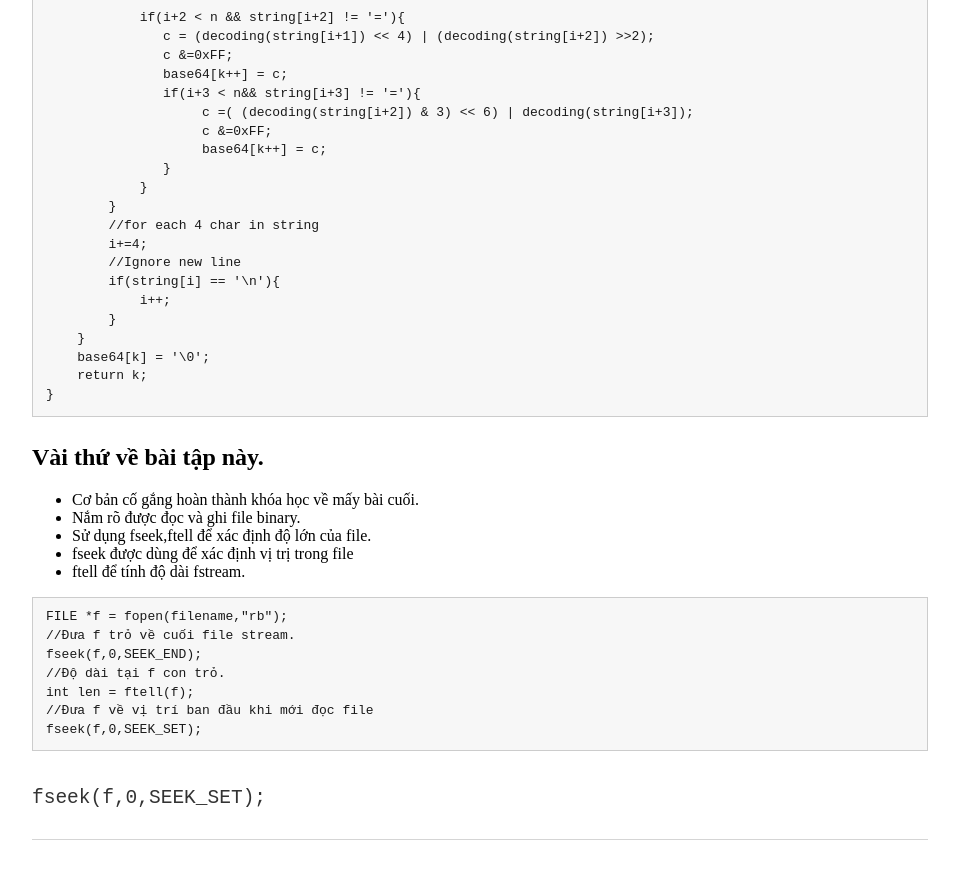
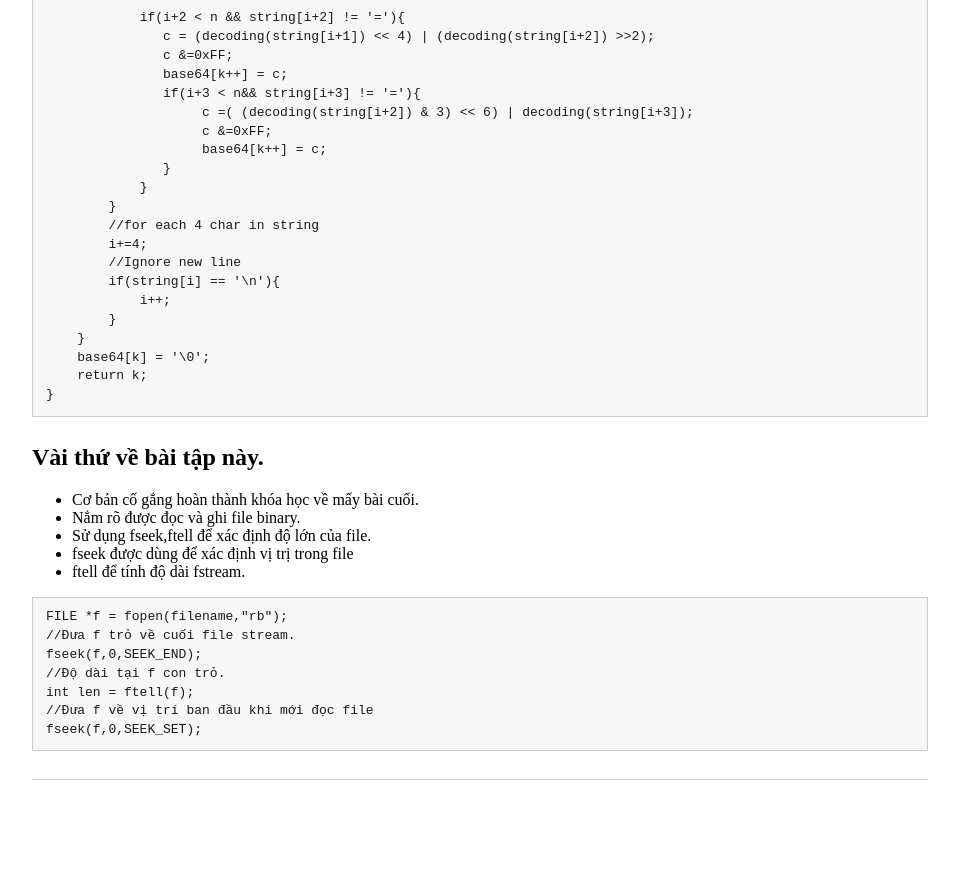
Before and after one commit to congdv/congdv.github.io, a Jekyll site: the page built from _posts/2017-02-08-Vài-thứ-học-về-base64.md, in a window 1280 px wide and 900 px high, scrolled down 2524 px. Shown: the top 879 px of the window, without its empty margins (160-1119 px from the left). Built offline with Jekyll 4.4.1, drawn with Linux system fonts in a browser that asks for light colours; Markdown is read by kramdown in place of the engine named in the settings; after the commit the page ends 3364 px from its top, so only the background shows below that.

Commit message:
Update 2017-02-08-Vài-thứ-học-về-base64.md

````diff
--- a/_posts/2017-02-08-Vài-thứ-học-về-base64.md
+++ b/_posts/2017-02-08-Vài-thứ-học-về-base64.md
@@ -132,4 +132,3 @@ int len = ftell(f);
 //Đưa f về vị trí ban đầu khi mới đọc file
 fseek(f,0,SEEK_SET);
 ```
-<code> fseek(f,0,SEEK_SET); </code>
````
